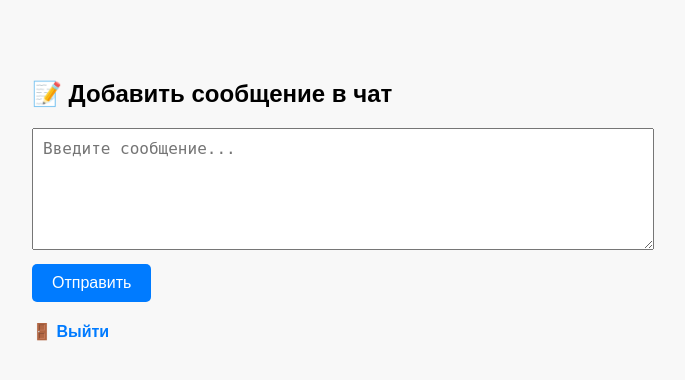
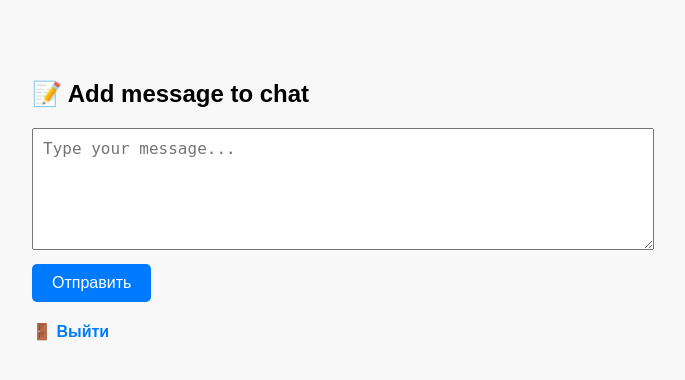
Before and after one commit to Nurlibaj/calendar-app, a Flask app: page /send in a window 1280 px wide. Shown: the top 380 px of the page, without its empty margins (308-993 px from the left). Run offline with Flask 3, Linux system fonts and the light colour scheme; the visitor is signed in with stand-in values (Sample User, id 1).

Commit message:
Update send.html

```diff
--- a/templates/send.html
+++ b/templates/send.html
@@ -49,7 +49,7 @@
   </style>
 </head>
 <body>
-  <h2>📝 Добавить сообщение в чат</h2>
+  <h2>📝 Add message to chat </h2>
 
   {% with messages = get_flashed_messages(with_categories=true) %}
     {% if messages %}
@@ -60,7 +60,7 @@
   {% endwith %}
 
   <form method="POST">
-    <textarea name="content" placeholder="Введите сообщение..."></textarea>
+    <textarea name="content" placeholder="Type your message..."></textarea>
     <br>
     <button type="submit">Отправить</button>
   </form>
```
